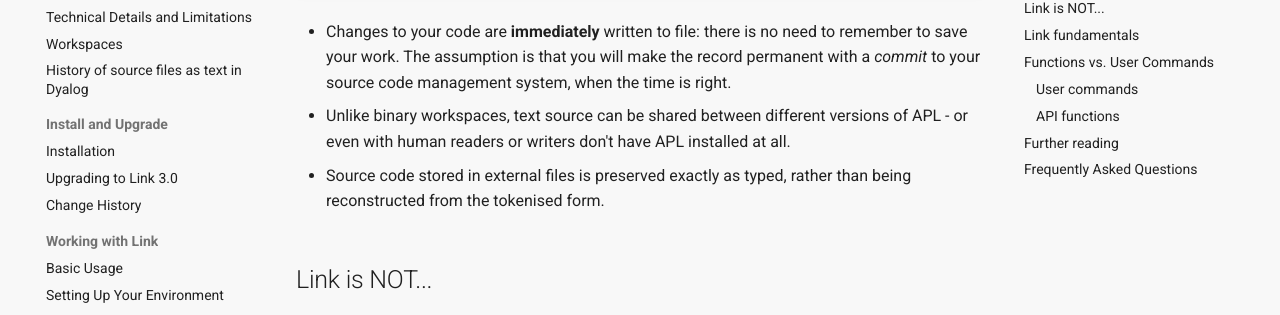
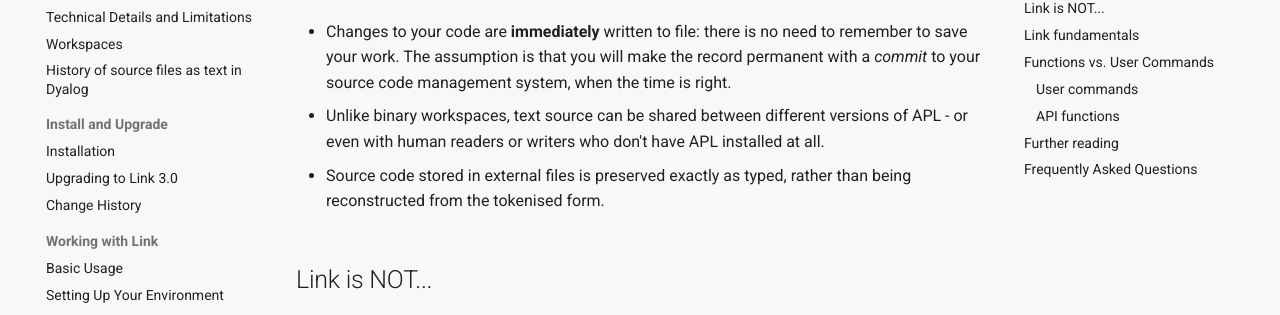
Before and after one commit to Dyalog/link, an MkDocs documentation site: the page built from docs/index.md, in a window 1280 px wide and 900 px high, scrolled down 1022 px. Shown: the part 154-469 px from the top of the window. Built offline with MkDocs 1.6.1 and Material for MkDocs 9.7.7, drawn with Linux system fonts in a browser that asks for light colours; comment, search, counter and statistics services are not loaded.

Commit message:
fix #402

```diff
--- a/docs/index.md
+++ b/docs/index.md
@@ -23,7 +23,7 @@
 
 * Changes to your code are **immediately** written to file: there is no need to remember to save your work. The assumption is that you will make the record permanent with a *commit* to your source code management system, when the time is right.
 
-* Unlike binary workspaces, text source can be shared between different versions of APL - or even with human readers or writers don't have APL installed at all.
+* Unlike binary workspaces, text source can be shared between different versions of APL - or even with human readers or writers who don't have APL installed at all.
 
 * Source code stored in external files is preserved exactly as typed, rather than being reconstructed from the tokenised form.
 
```
